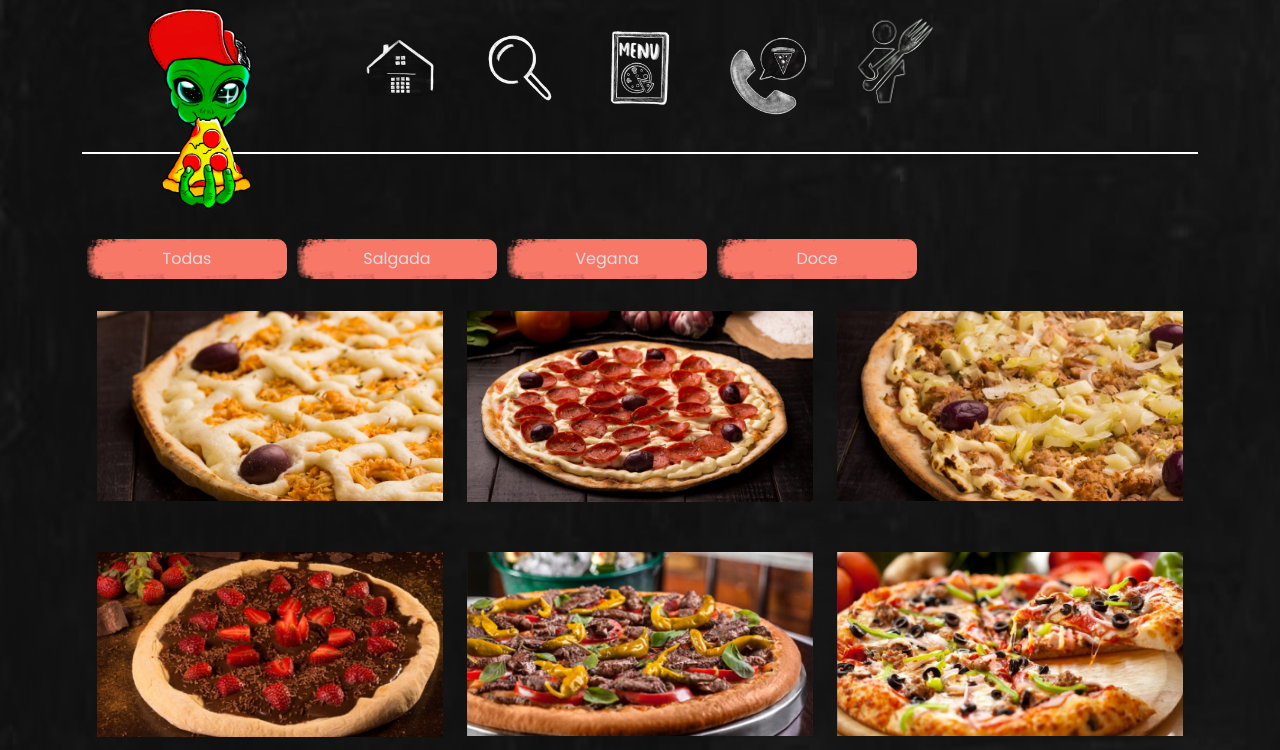
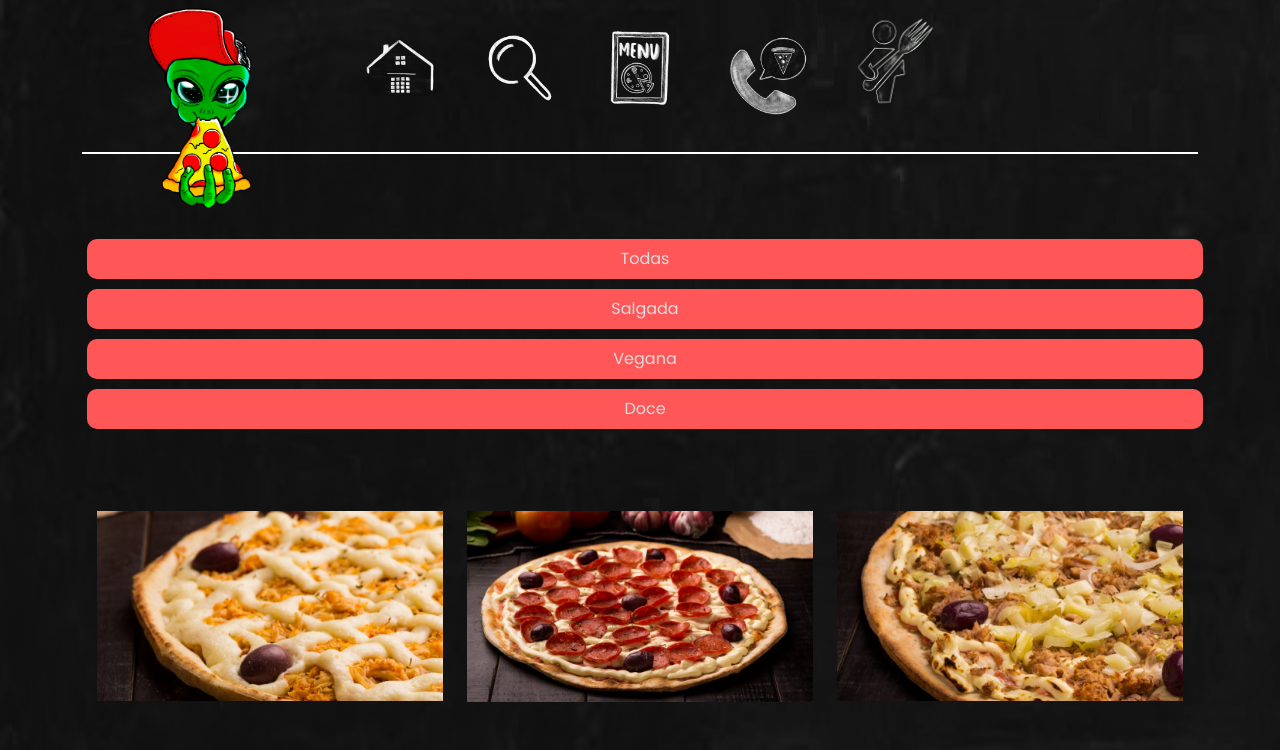
Before and after one commit to SarahTeodoro44/PlatPizza-Front, a React (Create React App) app: page /cardapio in a window 1280 px wide. Shown: the top 750 px of the page. Built offline with nearby package versions, Linux system fonts and the light colour scheme.

Commit message:
ajustes no css do menu

```diff
--- a/src/components/menuCardapio/Menu.css
+++ b/src/components/menuCardapio/Menu.css
@@ -123,7 +123,6 @@
 }
 button, select {
     text-align: center;
-    float: left;
     position: relative;
     margin: 5px;
     margin-top: 5px;
@@ -134,15 +133,11 @@ button, select {
     border: hidden;
     border-radius: 10px;
     color:#d7dce1;
-    width:200px;
+    width:100%;
     height: 40px;
-    background: url("../../assets/images/Faixa-Vermelha.png") ;
+    background: #ff5757;
 }
+
 .button-categoria{
     margin-top: 80px;
 }
-/*.item-container > img:hover{
-    transform: scale(0.9);
-    transition: 0.5s;
-}
-*/
--- a/src/services/firebaseConfig.jsx
+++ b/src/services/firebaseConfig.jsx
@@ -3,12 +3,12 @@ import 'firebase/compat/auth';
 import 'firebase/compat/firestore';
 
 const firebaseConfig = {
-  apiKey: "AIzaSyAr5AByIzzx6lzKJKyJIR3WM46B4TmmP3s",
-  authDomain: "platpizza-c768b.firebaseapp.com",
-  projectId: "platpizza-c768b",
-  storageBucket: "platpizza-c768b.appspot.com",
-  messagingSenderId: "180836310044",
-  appId: "1:180836310044:web:acc47f341b06b8710193d9"
+  apiKey: "AIzaSyDUMEY33hvqqqNy6eynn-P94YD3YJXI3ic",
+  authDomain: "platpizza-3b5ad.firebaseapp.com",
+  projectId: "platpizza-3b5ad",
+  storageBucket: "platpizza-3b5ad.appspot.com",
+  messagingSenderId:"924217850389",
+  appId: "1:924217850389:web:f12b191b13b77092d82c1c"
 };
 
 firebase.initializeApp(firebaseConfig);
```
